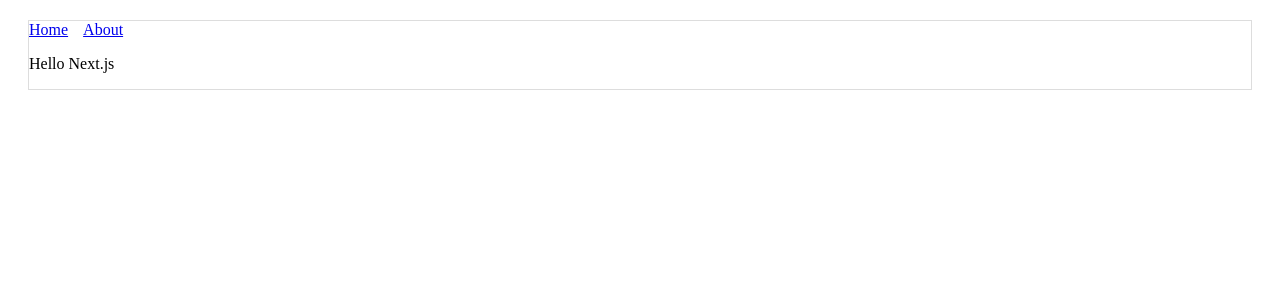
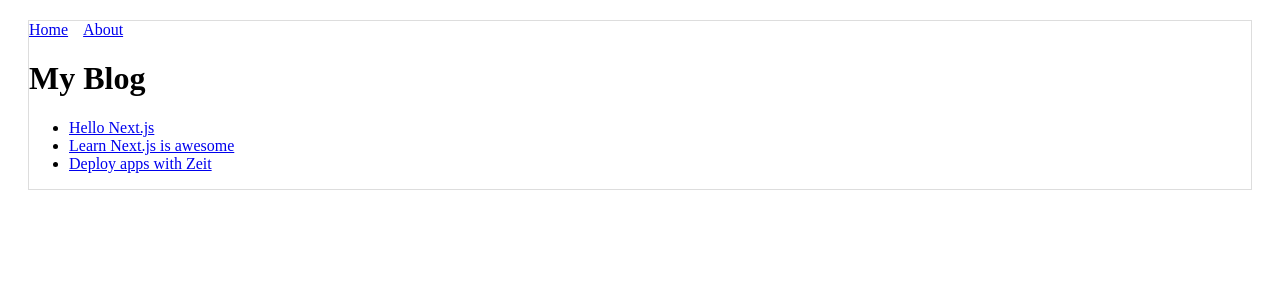
Before and after one commit to sangumee/Next.JS-Study, a Next.js app in the folder hello-next/: page / in a window 1280 px wide. Shown: the top 300 px of the page. Built offline with nearby package versions, Linux system fonts and the light colour scheme.

Commit message:
Update index.js
- Remove main page
- Create New blog page

```diff
--- a/hello-next/pages/index.js
+++ b/hello-next/pages/index.js
@@ -1,10 +1,23 @@
 import Layout from "../components/MyLayout";
-import Link from 'next/link';
+import Link from "next/link";
 
-export default function Index() {
+const PostLink = props => (
+  <li>
+    <Link href={`/post?title=${props.title}`}>
+      <a>{props.title}</a>
+    </Link>
+  </li>
+);
+
+export default function Blog() {
   return (
     <Layout>
-      <p>Hello Next.js</p>
+      <h1>My Blog</h1>
+      <ul>
+        <PostLink title="Hello Next.js" />
+        <PostLink title="Learn Next.js is awesome" />
+        <PostLink title="Deploy apps with Zeit" />
+      </ul>
     </Layout>
   );
 }
```
